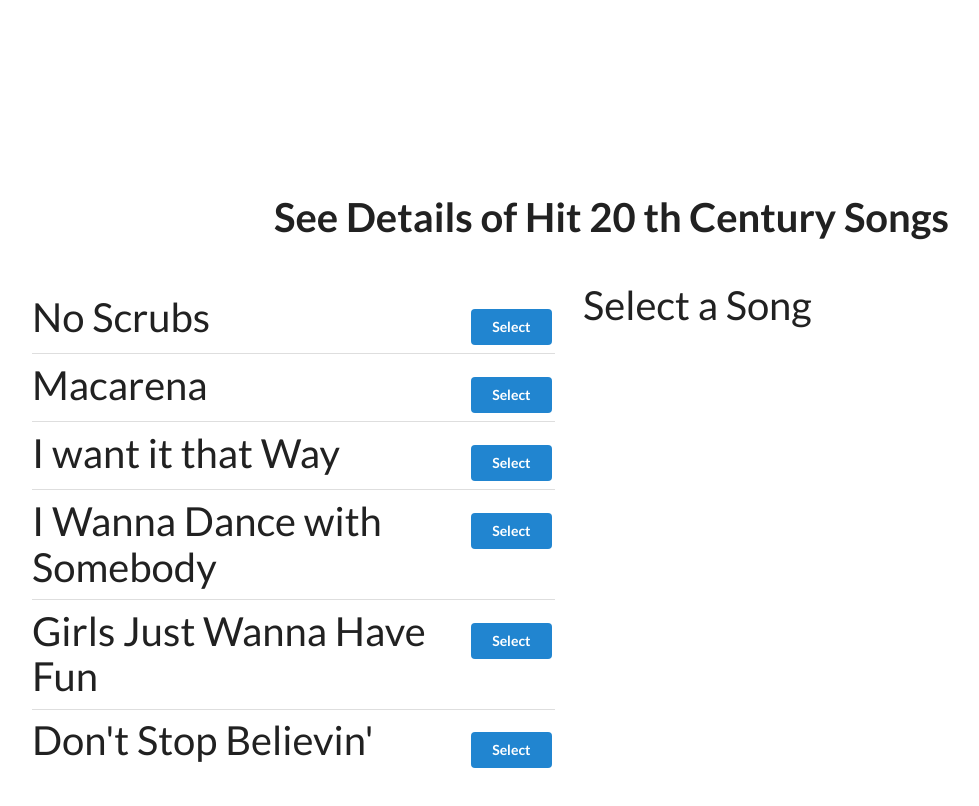
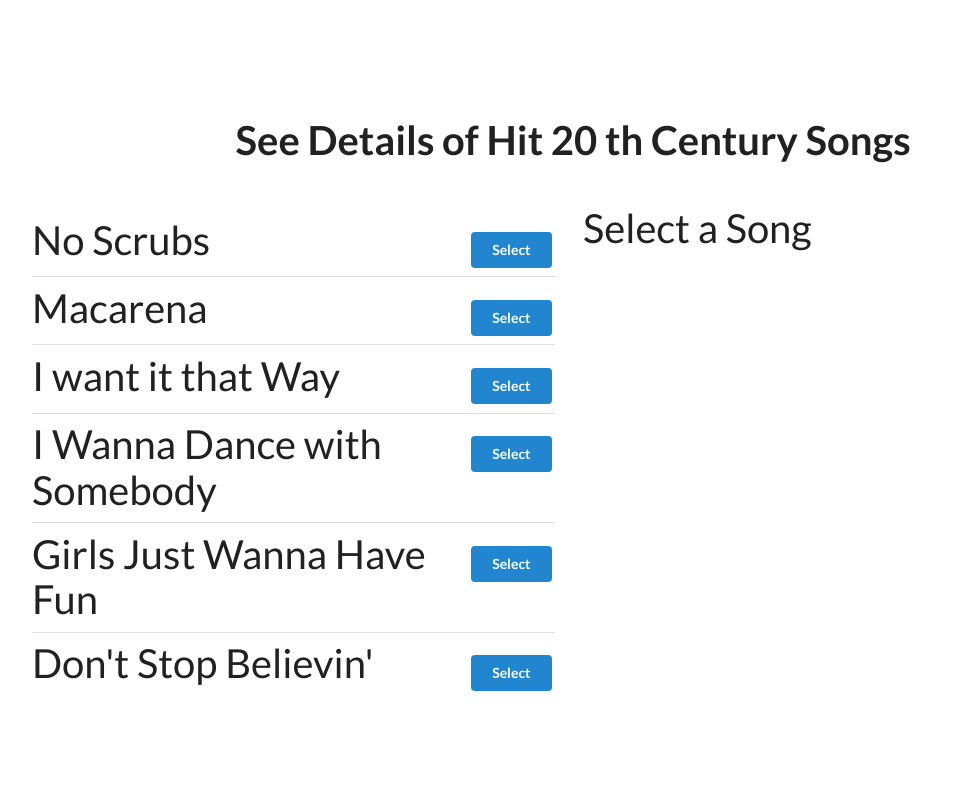
Before and after one commit to unachoza/Songs-Display, a React (Create React App) app: page / in a window 1280 px wide. Shown: the top 806 px of the page, without its empty margins (174-1153 px from the left). Built offline with nearby package versions, Linux system fonts and the light colour scheme.

Commit message:
fixing margins

```diff
--- a/src/components/App.js
+++ b/src/components/App.js
@@ -6,7 +6,7 @@ import SongDetail from './SongDetail'
 const App = () => {
     return (
         <div>
-           <h1 style={{marginLeft: "35%", marginBottom: "4%"}}> See Details of Hit 20 th Century Songs </h1>
+           <h1 style={{marginLeft: "32%", marginBottom: "4%"}}> See Details of Hit 20 th Century Songs </h1>
             <div className = "ui grid " style={{marginLeft: "15%" }}>
                 <div className="ui row">
                     <div className="column eight wide">
--- a/src/index.css
+++ b/src/index.css
@@ -1,5 +1,5 @@
 div#root{
-   margin-top:15%
+   margin-top:9%
 }
 
 h1 {
```
